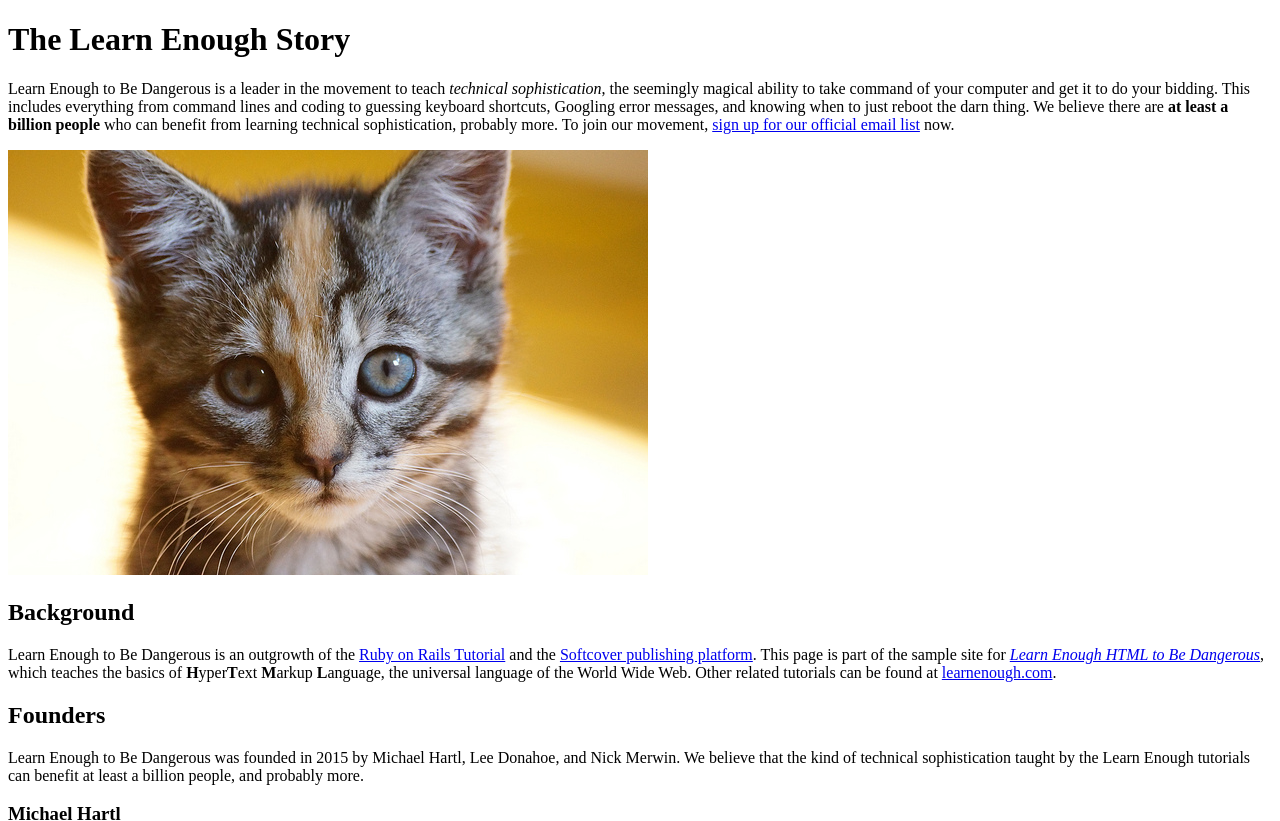
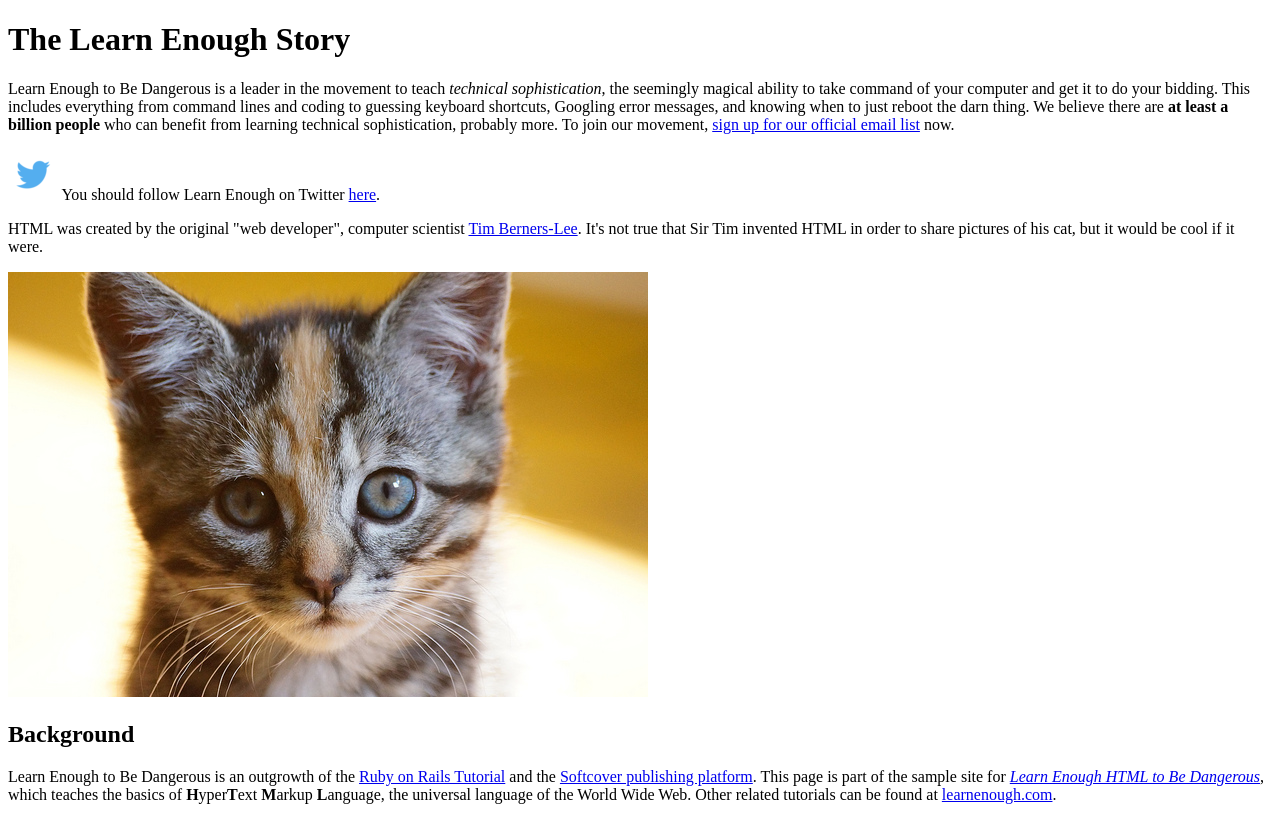
Before and after one commit to jjlind/sample_website, a plain HTML site: page index.html in a window 1280 px wide. Shown: the top 821 px of the page. Drawn offline with Linux system fonts and the light colour scheme.

Commit message:
Add more twitter refs

```diff
--- a/index.html
+++ b/index.html
@@ -17,8 +17,24 @@
             learning technical sophistication, probably more. To join our
             movement, <a href="https://learnenough.com/email">sign up for our official email list</a> now.
         </p>
+        <p>
+            <a href="http://twitter.com/learnenough" target="_blank" rel="noopener" style="text-decoration: none;">
+                  <img src="images/small_twitter_logo.png">
+            </a>
+            You should follow Learn Enough on Twitter
+            <a href="http://twitter.com/learnenough" target="_blank" rel="noopener">here</a>.
+        </p>
 
-        <img src="images/kitten.jpg" alt="An adorable kitten">
+        <p>
+                HTML was created by the original "web developer", computer scientist
+                <a href="https://en.wikipedia.org/wiki/Tim_Berners-Lee">Tim Berners-Lee</a>.
+                It's not true that Sir Tim invented HTML in order to
+                share pictures of his cat, but it would be cool if it were.
+        </p>
+
+        <a href=https://www.flickr.com/photos/deborah_s_perspective/14144861329>
+            <img src="images/kitten.jpg" alt="An adorable kitten">
+        </a>
 
     <h2>Background</h2>
         <p>
```
Also changed, not shown: images/small_twitter_logo.png (added).
